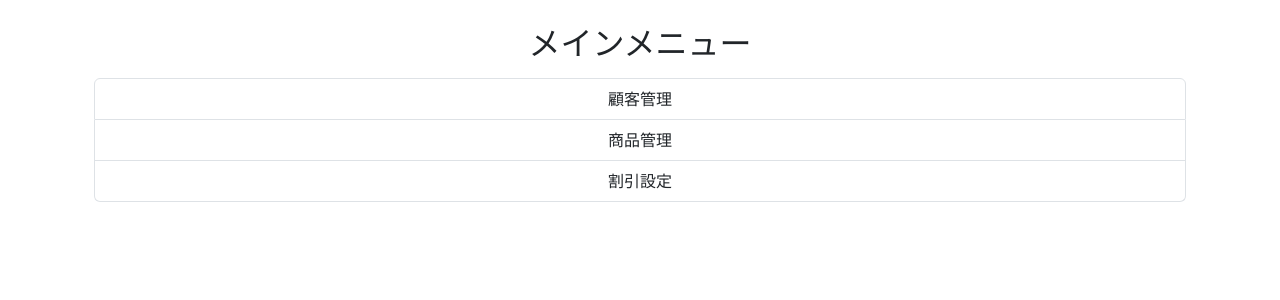
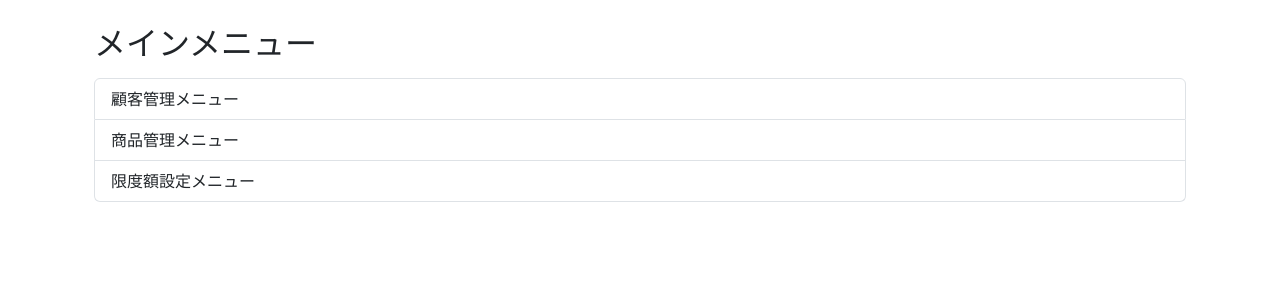
Before and after one commit to sk04237/customer_managementsystem, a Flask app: page / in a window 1280 px wide. Shown: the part 56-356 px from the top of the page. Run offline with Flask 3, Linux system fonts and the light colour scheme.

Commit message:
Update menu.html

```diff
--- a/app/templates/menu.html
+++ b/app/templates/menu.html
@@ -1,12 +1,12 @@
 {% extends "base.html" %}
 
 {% block content %}
-<div class="container text-center">
+<div class="container">
     <h2 class="mt-4">メインメニュー</h2>
     <div class="list-group mt-3">
-        <a href="{{ url_for('main.view_customers') }}" class="list-group-item list-group-item-action">顧客管理</a>
-        <a href="{{ url_for('main.view_products') }}" class="list-group-item list-group-item-action">商品管理</a>
-        <a href="{{ url_for('main.discount_settings') }}" class="list-group-item list-group-item-action">割引設定</a>
+        <a href="{{ url_for('main.customers_menu') }}" class="list-group-item list-group-item-action">顧客管理メニュー</a>
+        <a href="{{ url_for('main.products_menu') }}" class="list-group-item list-group-item-action">商品管理メニュー</a>
+        <a href="{{ url_for('main.discount_settings') }}" class="list-group-item list-group-item-action">限度額設定メニュー</a>
     </div>
 </div>
 {% endblock %}
```
